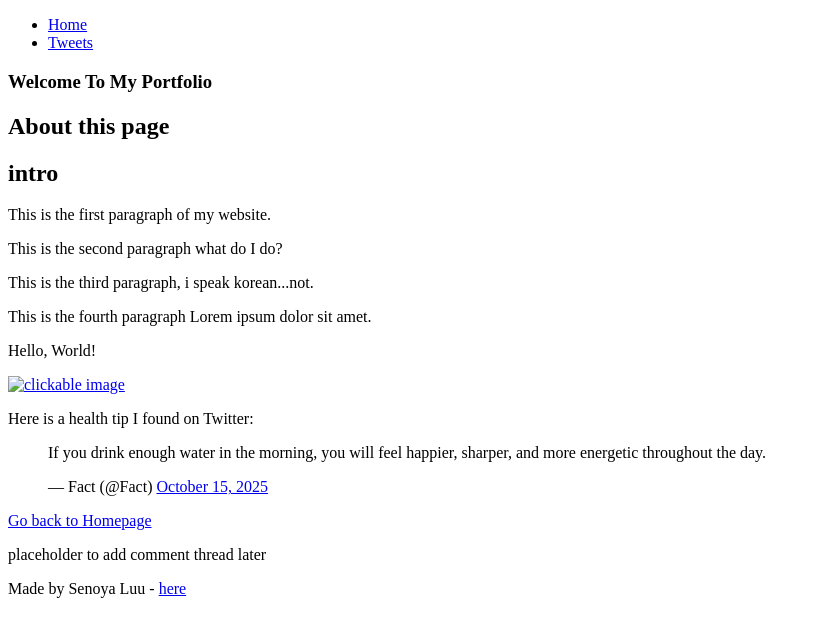
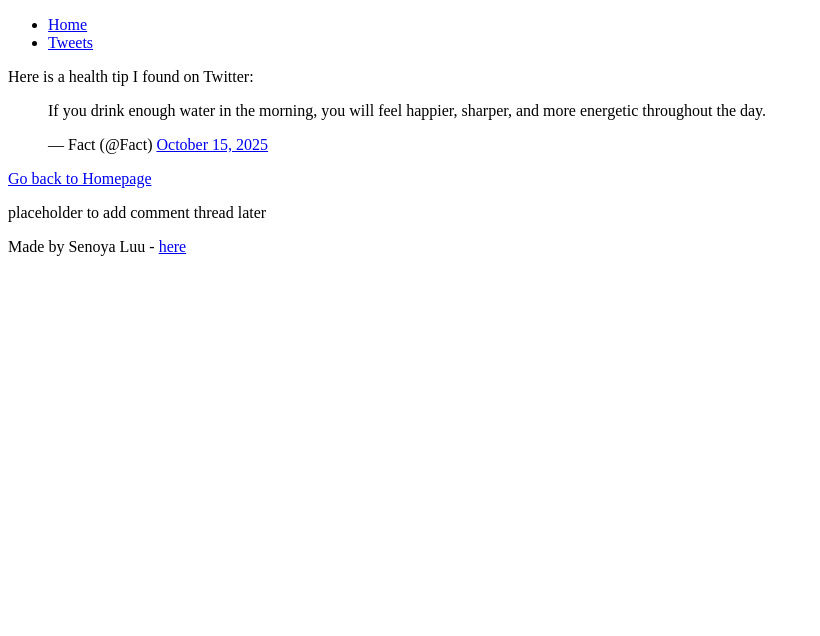
Before and after one commit to elle-luu/My_First_Portfolio, a plain HTML site: page html_basic/tweets.html in a window 1280 px wide. Shown: the whole page, without its empty margins (0-820 px from the left). Drawn offline with Linux system fonts and the light colour scheme.

Commit message:
Refactor HTML structure

```diff
--- a/html_basic/tweets.html
+++ b/html_basic/tweets.html
@@ -4,7 +4,7 @@
     <meta charset="UTF-8">
     <title>Base Index</title>
 </head>
-
+<body>
 <header>
     <ul>
         <li><a href="index.html">Home</a></li>
@@ -13,21 +13,8 @@
 </header>
 
 <main>
- <article>
-     <body>
-     <h3>Welcome To My Portfolio </h3>
-     <h2>About this page</h2>
-     <h1>intro</h1>
 
-     <p>This is the first paragraph of my website.</p>
-     <p>This is the second paragraph what do I do?</p>
-     <p>This is the third paragraph, i speak korean...not.</p>
-     <p>This is the fourth paragraph Lorem ipsum dolor sit amet.</p>
-       <p>Hello, World!</p>
-      <a href="https://flappybird.io/" target="_blank">
-        <img src=" link https://i.ibb.co/gTDZZT8/ALX-Logo-07.png " alt="clickable image">
-       </a>
-
+<article>
       <p>Here is a health tip I found on Twitter:</p>
 
    <!-- Embedded Tweet -->
@@ -40,9 +27,9 @@
   <script async src="https://platform.twitter.com/widgets.js" charset="utf-8"></script>
 
    <p><a href="index.html">Go back to Homepage</a></p>
-</article >
+</article>
 
-<aside>
+    <aside>
         <p>placeholder to add comment thread later</p>
     </aside>
 
```
